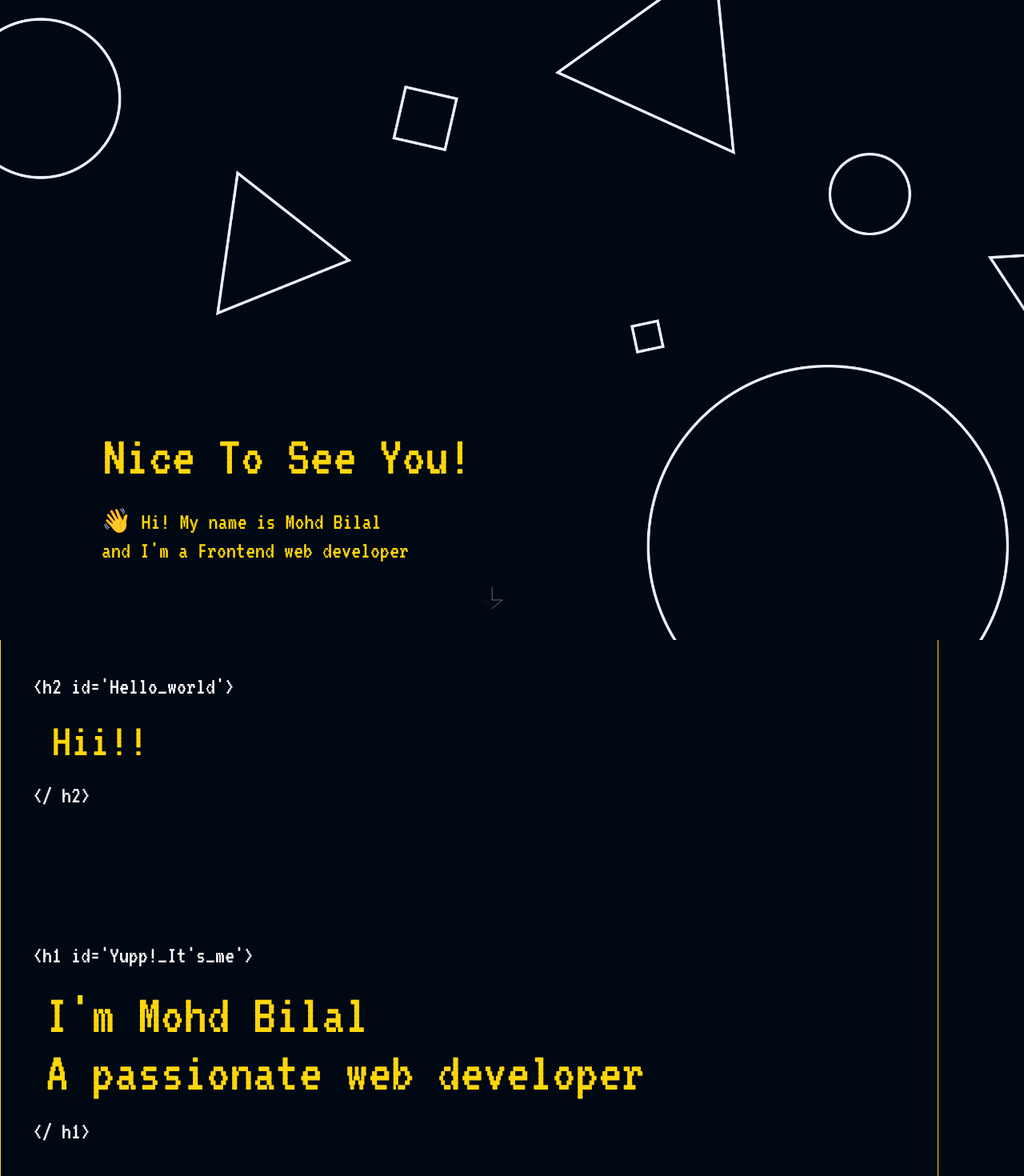
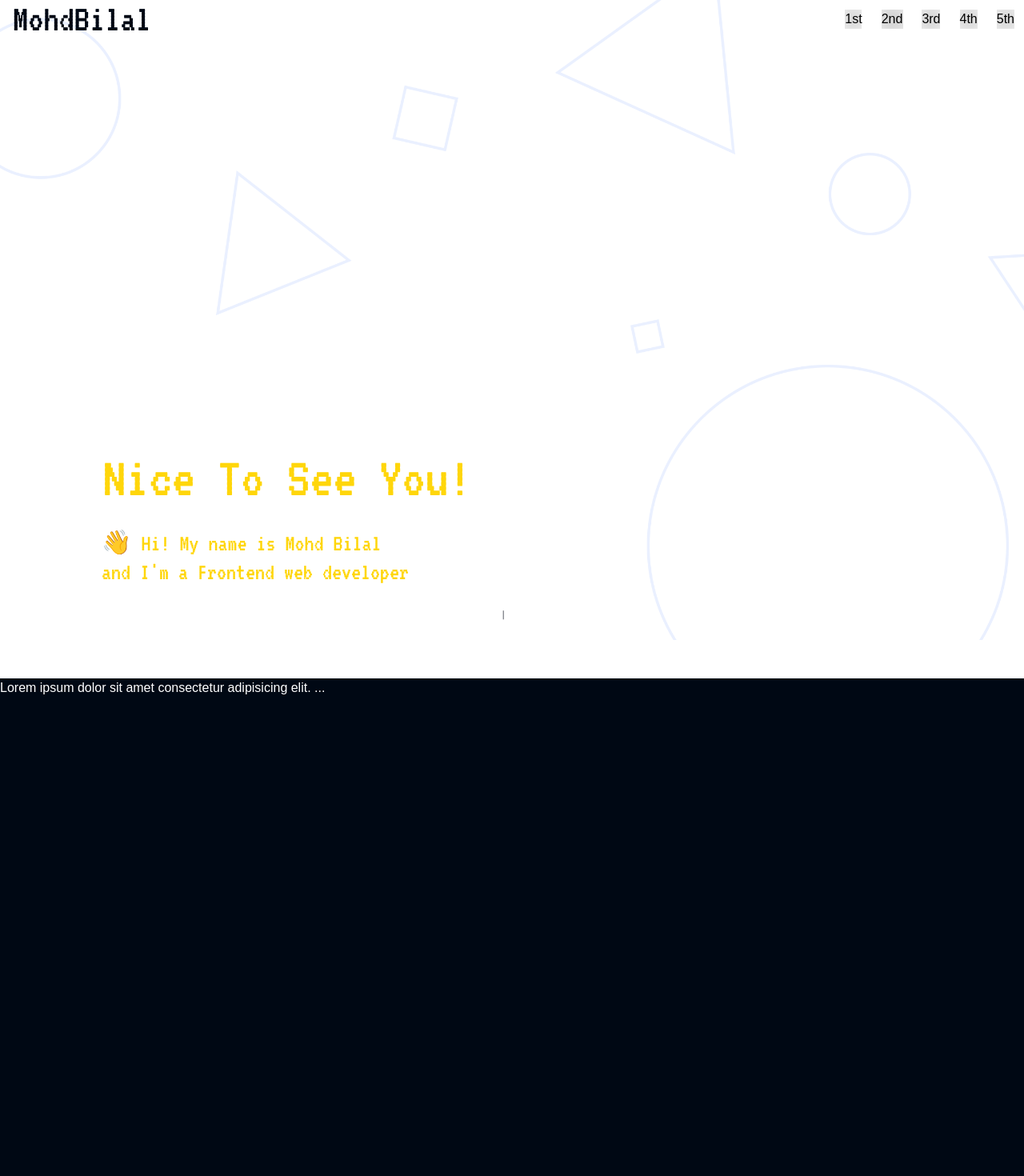
Before and after one commit to bghub-c/WebWeaver-personal_portfolio, a React (Vite) app: page / in a window 1280 px wide. Shown: the top 1470 px of the page at 80% size. Built offline with nearby package versions, Linux system fonts and the light colour scheme.

Commit message:
fixed animations and added Navbar

```diff
--- a/index.html
+++ b/index.html
@@ -16,7 +16,7 @@
     />
     <title>Portfolio</title>
   </head>
-  <body class="m-0 p-0 w-full bg-bkgggg scroll-smooth">
+  <body class="m-0 p-0 w-full scroll-smooth">
     <div id="root" class="w-screen"></div>
     <script type="module" src="/src/main.jsx"></script>
   </body>
--- a/src/App.jsx
+++ b/src/App.jsx
@@ -1,43 +1,33 @@
 import "./App.css";
+import { useTransform, useScroll } from "framer-motion";
+import { motion } from "framer-motion";
+import { Home } from "./Components/Home";
+import { Navbar } from "./Components/Navbar";
 
-import { Home } from "./Components/Home";
-import { About } from "./Components/About";
 function App() {
+  const { scrollY }=useScroll();
+  const scaale=useTransform(scrollY, [0,824], [1,1.05]);
+  const bgcol = useTransform(scrollY, [0,750], ["rgb(255,255,255)", "#000814"]);
   return (
-    <div
-      id="mainwrapper"
-      className="w-screen text-white h-full flex flex-col items-center justify-center selection:bg-black selection:text-muted scroll-smooth"
-    >
+    <div id="mainwrapper" className="w-screen h-full relative text-white  flex flex-col  selection:bg-black selection:text-muted scroll-smooth">
+      <Navbar />
+        <motion.div
+          style={{backgroundColor:bgcol,  scale:scaale }}
+          transition={{
+            duration:2,
+            type:'spring'
+          }}
 
-
-      {/*
-     import { Code } from "@phosphor-icons/react"
-import { motion } from 'framer-motion'
-     <motion.div
-      className='  absolute w-2/6 -right-24 top-0 text-accentylt z-1'
-      layout
-      initial={{
-        x:0,
-        opacity:0
-      }}
-      animate={{
-        x:0,
-        opacity:1
-      }}
-      transition={{
-        type: "spring",
-      }}
-      >
-      <Code
-      size={"100%"}
-      weight="light"
-      />
-      </motion.div>  */}
-      <div className="app w-screen h-screen flex justify-start items-end">
-        <Home />
-      </div>
-      <div className="w-screen h-screen ">
-        <About></About>
+          className="transition-color fixed top-0 -z-30 app w-full h-screen flex justify-start items-end"
+          id="home"
+        >
+          <Home />
+        </motion.div>
+        <div className="h-screen w-scree">
+        </div>
+      <div id="Otherparts" className="w-screen h-screen bg-bkgggg">
+        {/* Your other content here */}
+        Lorem ipsum dolor sit amet consectetur adipisicing elit. ...
       </div>
     </div>
   );
--- a/src/Components/About.jsx
+++ /dev/null
@@ -1,36 +0,0 @@
-import { motion } from 'framer-motion'
-export function About(){
-
-  const spaneleh = (s,classes) => {
-    return <span className={classes}>{s}</span>;
-  };
-  const spanelef = (s,classes) => {
-    return <span className={classes}>{s}</span>;
-  };
-          return (
-            <motion.section
-        className="w-11/12  z-20 grid grid-rows-2 backdrop-blur-sm backdrop-brightness-100 hover:rounded-2xl duration-200 border-l border-r border-accentylt transition-all"
-        initial={{
-          scale:1,
-        }}
-        animate={{
-          scale:1,
-        }}
-
-      >
-        <span className=" flex flex-col opacity-100">
-          {spaneleh("<h2 id='Hello_world'>","text-3xl text-white mt-10 ml-10 vt323h")}
-          <p className="pl-16 p-5 text-6xl text-accentylt vt323">{"Hii!!"}</p>
-          {spanelef("</ h2>","text-3xl text-white mb-10 ml-10 vt323")}
-        </span>
-        <span className=" flex flex-col opacity-100">
-        {spaneleh("<h1 id='Yupp!_It's_me'>","text-3xl text-white mt-10 ml-10 vt323h")}
-          <p className="pl-14 p-5 text-7xl text-accentylt vt323">
-            {"I'm Mohd Bilal"}
-            <br />A passionate web developer
-          </p>
-          {spanelef("</ h1>", "text-3xl text-white mb-10 ml-10 vt323h")}
-        </span>
-      </motion.section>
-          )
-}
--- a/src/Components/Home.jsx
+++ b/src/Components/Home.jsx
@@ -9,21 +9,24 @@ export function Home() {
     },
     visible: {
       pathLength: 1,
-      fill: "rgba(255, 255, 255, 1)",
+      fill: "#000814",
     },
   };
   return (
     <>
       <section className="w-full grid-flow-row grid-rows-auto ml-1	z-2 border-accentylt overflow-hidden">
         <motion.span
+          layout
           initial={{
-            y: -100,
+            y: -500,
+            opacity: 0,
           }}
           animate={{
             y: 0,
+            opacity: 1,
           }}
           transition={{
-            delay: 1.95,
+            delay: 1.5,
           }}
           className="w-full h-1/2 pl flex flex-col justify-center"
         >
@@ -35,12 +38,14 @@ export function Home() {
         <motion.span
           initial={{
             y: 500,
+            opacity: 0,
           }}
           animate={{
             y: 0,
+            opacity: 1,
           }}
           transition={{
-            delay: 2.9,
+            delay: 2.5,
           }}
           className="pl p-7 z-10 row-start-2 flex flex-col justify-start"
         >
@@ -52,20 +57,19 @@ export function Home() {
         <span className="grid place-content-center">
           <motion.svg
             xmlns="http://www.w3.org/2000/svg"
-            width="100"
-            viewBox="0 0 700 824"
-            className="item"
+            width="70"
+            viewBox="0 0 300 300"
+            className="item "
           >
-            {/* m 290 0 v 200 h 160 l -180 150 l -170 -150 h 160 v -200 h 30  */}
             <motion.path
-              d="m 290 0 v 200 h 160 l -180 150 l -170 -150 h 160 v -200 h 30"
+              d="m 170 20 v 150 l 30 -10 l -30 50 l -30 -50 l 30 10 v -150 h 0 "
               variants={icon}
               initial="hidden"
               animate="visible"
               whileHover="visible"
               transition={{
-                default: {delay:4.5, duration: 2.5, ease: "easeInOut" },
-                fill: {delay:5, duration: 3.5, ease: [1, 0, 0.8, 1] },
+                default: { delay: 5, duration: 2.5, ease: "easeInOut" },
+                fill: { delay: 5, duration: 3.5, ease: [1, 0, 0.8, 1] },
               }}
             />
           </motion.svg>
--- /dev/null
+++ b/src/Components/Navbar.jsx
@@ -0,0 +1,16 @@
+export function Navbar(){
+    return(
+        <>
+        <nav className="w-screen h-nav flex pl-4 tablet:flex-col justify-between items-center sticky top-0 text-black">
+            <h1 className="vt323h text-bkgggg text-5xl">MohdBilal</h1>
+            <ul className="flex ">
+                <li className="h-full w-1/5 m-3 backdrop-blur-lg backdrop-brightness-50 p-3/4">1st</li>
+                <li className="h-full w-1/5 m-3 backdrop-blur-lg backdrop-brightness-50 p-3/4">2nd</li>
+                <li className="h-full w-1/5 m-3 backdrop-blur-lg backdrop-brightness-50 p-3/4">3rd</li>
+                <li className="h-full w-1/5 m-3 backdrop-blur-lg backdrop-brightness-50 p-3/4">4th</li>
+                <li className="h-full w-1/5 m-3 backdrop-blur-lg backdrop-brightness-50 p-3/4">5th</li>
+            </ul>
+        </nav>
+        </>
+    )
+}
--- a/src/index.css
+++ b/src/index.css
@@ -32,10 +32,17 @@ body {
   font-style: normal;
 }
 
+  #Otherparts {
+    height: calc(100vh ); /* Adjust the height according to your needs */
+    overflow-y: auto;
+  }
+.h-nav{
+  height: 12%;
+}
 .item {
   width: 56%;
   overflow: visible;
-  stroke: #ffffff;
+  stroke: #000814;
   stroke-width: 5;
   stroke-linejoin: round;
   stroke-linecap: round;
--- a/tailwind.config.js
+++ b/tailwind.config.js
@@ -6,6 +6,9 @@ export default {
   ],
   theme: {
     extend: {
+      transitionDelay: {
+        '5000': '5000ms',
+      },
       letterSpacing: {
         widestest: '.28em',
         zaydawide: '.35em',
```
Also changed, not shown: src/Components/MainContent.jsx (added, +7 -0 lines).
